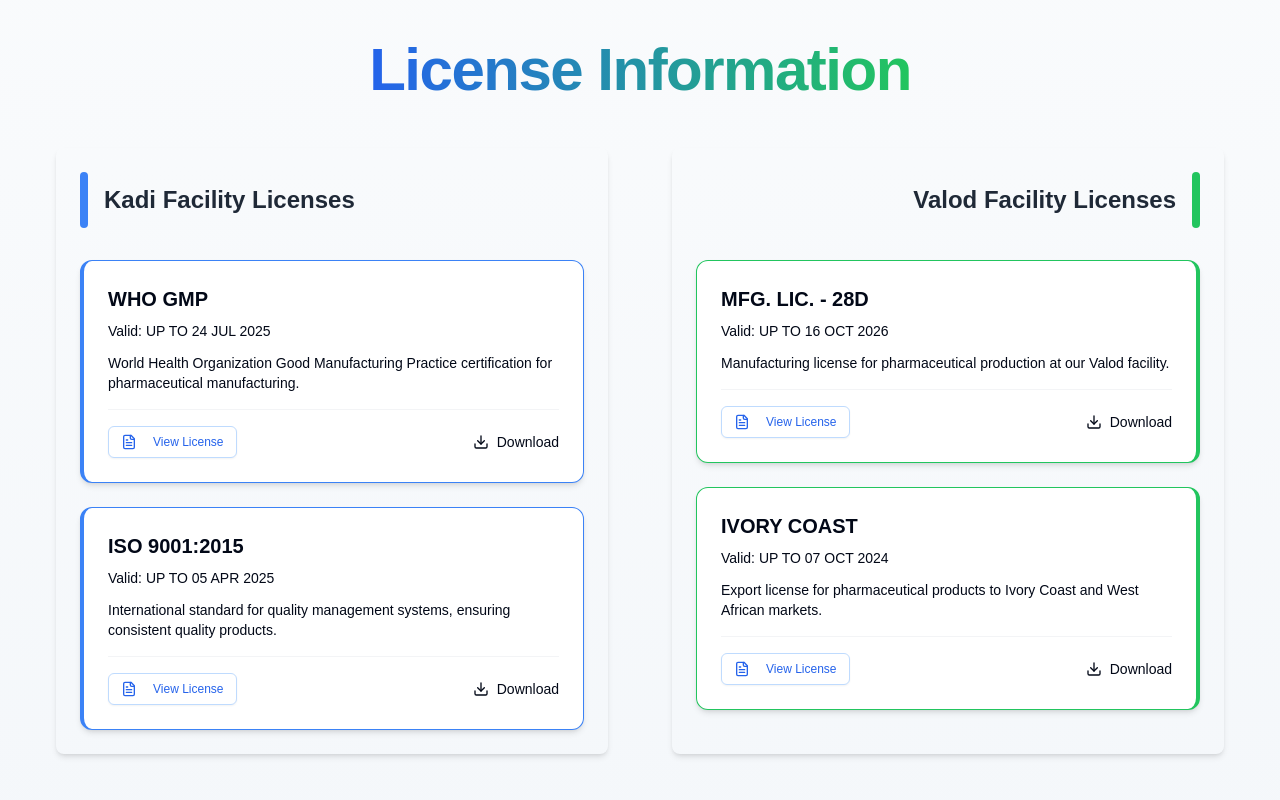
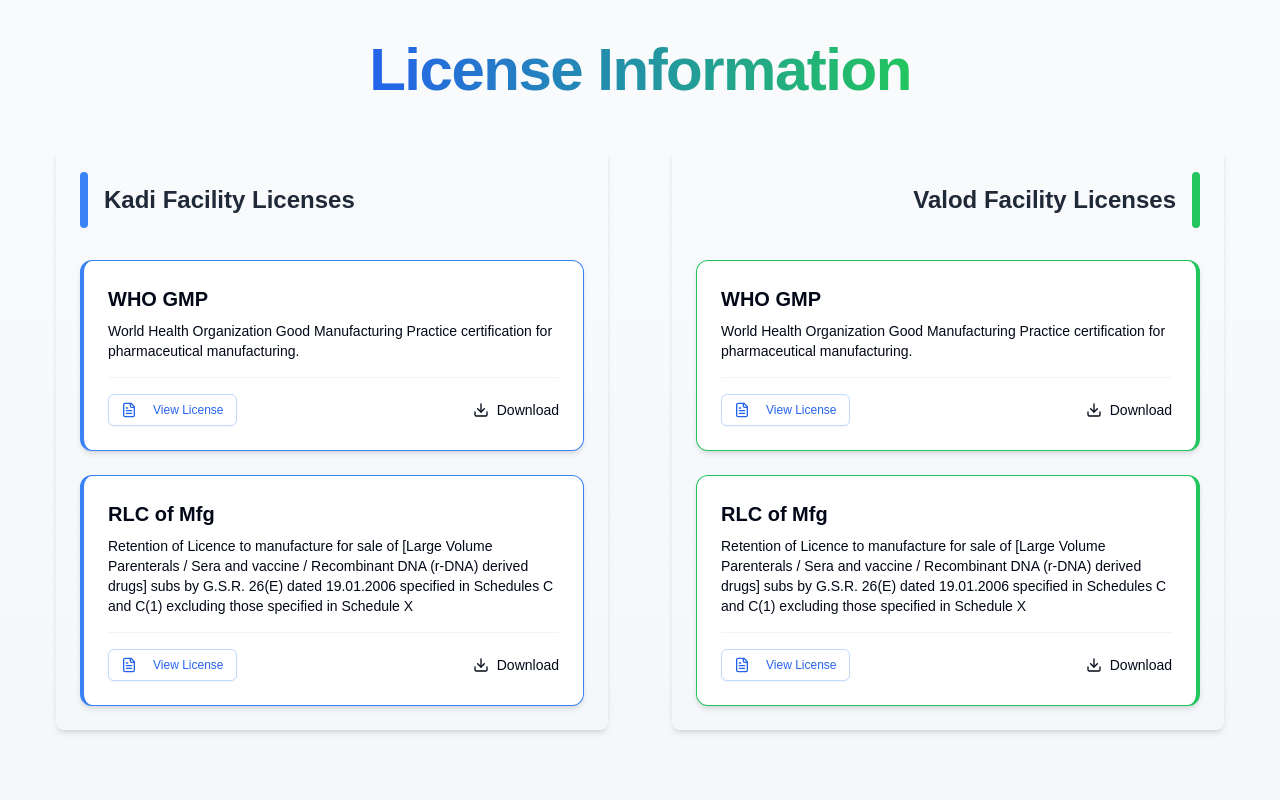
Before and after one commit to dabhivijay2478/realcade-lifesicence, a Next.js app: page /certification in a window 1280 px wide. Shown: the part 1119-1919 px from the top of the page. Built offline with nearby package versions, Linux system fonts and the light colour scheme.

Commit message:
mail added

```diff
--- a/app/api/send-mail/route.js
+++ b/app/api/send-mail/route.js
@@ -1,12 +1,12 @@
 import nodemailer from 'nodemailer';
 
 const transporter = nodemailer.createTransport({
-    service: "Gmail",
-    host: process.env.RSEND_HOST,
-    port: process.env.RSEND_PORT,
+    host: 'smtp.hostinger.com',
+    port: 465,
+    secure: true, // Use SSL/TLS
     auth: {
-        user: process.env.RSEND_USERNAME,
-        pass: process.env.RSEND_PASSWORD
+      user: 'support@realcadelifescience.com',
+      pass: '#q7S@IXKK2A'
     }
 });
 
@@ -27,8 +27,8 @@ export async function POST(request) {
 
         // Email template
         const mailOptions = {
-            from: process.env.RSEND_USERNAME,
-            to: 'realcadelifescience@gmail.com', // Replace with your target email
+            from: 'support@realcadelifescience.com',
+            to: 'realcadelifescience@gmail.com',
             subject: `New Contact Form Submission from ${firstName} ${lastName}`,
             html: `
                 <!DOCTYPE html>
--- a/components/certification.jsx
+++ b/components/certification.jsx
@@ -41,16 +41,12 @@ const certificates = [
 const kadiLicenses = [
     {
         title: 'WHO GMP',
-        validUntil: 'UP TO 24 JUL 2025',
-        status: 'Under Approval',
         description: 'World Health Organization Good Manufacturing Practice certification for pharmaceutical manufacturing.',
         pdfPath: "/who-kadi.pdf"
     },
     {
-        title: 'ISO 9001:2015',
-        validUntil: 'UP TO 05 APR 2025',
-        status: 'Active',
-        description: 'International standard for quality management systems, ensuring consistent quality products.',
+        title: 'RLC of Mfg',
+        description: 'Retention of Licence to manufacture for sale of [Large Volume Parenterals / Sera and vaccine / Recombinant DNA (r-DNA) derived drugs] subs by G.S.R. 26(E) dated 19.01.2006 specified in Schedules C and C(1) excluding those specified in Schedule X',
         pdfPath: "/mfg-kadi.pdf"
     },
 ]
@@ -58,17 +54,13 @@ const kadiLicenses = [
 // Valod facility licenses
 const valodLicenses = [
     {
-        title: 'MFG. LIC. - 28D',
-        validUntil: 'UP TO 16 OCT 2026',
-        status: 'Active',
-        description: 'Manufacturing license for pharmaceutical production at our Valod facility.',
+        title: 'WHO GMP',
+        description: 'World Health Organization Good Manufacturing Practice certification for pharmaceutical manufacturing.',
         pdfPath: "/who-lic-valod.pdf"
     },
     {
-        title: 'IVORY COAST',
-        validUntil: 'UP TO 07 OCT 2024',
-        status: 'Active',
-        description: 'Export license for pharmaceutical products to Ivory Coast and West African markets.',
+      title: 'RLC of Mfg',
+      description: 'Retention of Licence to manufacture for sale of [Large Volume Parenterals / Sera and vaccine / Recombinant DNA (r-DNA) derived drugs] subs by G.S.R. 26(E) dated 19.01.2006 specified in Schedules C and C(1) excluding those specified in Schedule X',
         pdfPath: "/mfg-valod.pdf"
     },
 ]
@@ -119,7 +111,7 @@ const CertificateCard = ({ cert }) => {
           </div>
 
           <div className="space-y-2">
-            <h3 className="text-lg font-semibold text-center text-gray-800">
+            <h3 className="text-lg font-semibold text-center ">
               {cert.name}
             </h3>
           </div>
@@ -149,11 +141,6 @@ const LicenseCard = ({ license, isEven }) => {
               {license.title}
             </h3>
           </div>
-
-          <p className="text-sm font-medium dark:text-white mb-3">
-            Valid: <span className="dark:text-white">{license.validUntil}</span>
-          </p>
-
           <p className="text-sm dark:text-white mb-4">
             {license.description}
           </p>
```
